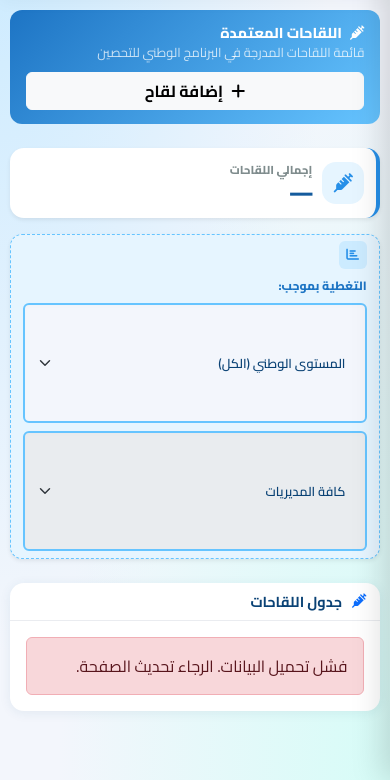
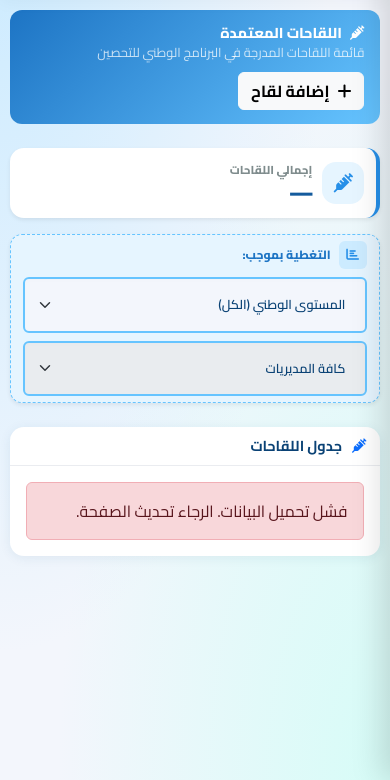
Before and after one commit to None-22/Care4Child, a Django app: page /ministry/vaccines/ in a window 390 px wide. Shown: the part 64-844 px from the top of the page. Run offline with Django 5.2, Linux system fonts and the light colour scheme; the visitor is signed in with stand-in values (Sample User, id 1); data that the repository does not hold is empty; parts of the project's set-up code (start-up, migrations or seed data) failed here and were passed over; some libraries are stand-ins or nearby versions.

Commit message:
Done.....

```diff
--- a/ministry/templates/ministry/children.html
+++ b/ministry/templates/ministry/children.html
@@ -13,7 +13,7 @@
 
 <!-- Stats KPIs -->
 <div class="row g-3 mb-4">
-    <div class="col-md-4">
+    <div class="col-md-4 col-6">
         <div class="ministry-kpi">
             <div class="kpi-icon kpi-ministry-blue"><i class="fas fa-baby"></i></div>
             <div>
@@ -22,7 +22,7 @@
             </div>
         </div>
     </div>
-    <div class="col-md-4">
+    <div class="col-md-4 col-6">
         <div class="ministry-kpi" style="border-right-color: var(--ministry-accent);">
             <div class="kpi-icon kpi-ministry-green"><i class="fas fa-check-circle"></i></div>
             <div>
@@ -31,7 +31,7 @@
             </div>
         </div>
     </div>
-    <div class="col-md-4">
+    <div class="col-md-4 col-6">
         <div class="ministry-kpi" style="border-right-color: var(--ministry-danger);">
             <div class="kpi-icon kpi-ministry-red"><i class="fas fa-hourglass-half"></i></div>
             <div>
--- a/ministry/templates/ministry/vaccines.html
+++ b/ministry/templates/ministry/vaccines.html
@@ -167,7 +167,7 @@
 
 <!-- Stats + Filters + Search row -->
 <div class="row g-3 mb-4">
-    <div class="col-md-3">
+    <div class="col-md-3 col-6">
         <div class="ministry-kpi shadow-sm">
             <div class="kpi-icon kpi-ministry-blue"><i class="fas fa-syringe"></i></div>
             <div>
@@ -176,7 +176,7 @@
             </div>
         </div>
     </div>
-    <div class="col-md-9 d-flex flex-wrap align-items-center gap-3">
+    <div class="col-md-9 col-12 d-flex flex-wrap align-items-center gap-3">
         <!-- Location Filters for Coverage Report -->
         <div class="vac-filter-bar d-flex align-items-center gap-2 shadow-sm" style="flex:1; min-width:300px;">
             <div class="vac-filter-icon">
--- a/static/css/ministry_mobile.css
+++ b/static/css/ministry_mobile.css
@@ -43,14 +43,6 @@
         min-width: unset !important;
         gap: 0.5rem !important;
     }
-
-    .vac-filter-bar select {
-        min-width: unset !important;
-        flex: 1 1 120px;
-    }
-
-    /* Children filters: stack */
-    .d-flex.flex-md-row .input-group { width: 100% !important; }
 }
 
 /* ── MOBILE (≤ 768px) ── */
@@ -78,15 +70,8 @@
         gap: 10px;
     }
 
-    .ministry-banner button,
-    .ministry-banner .btn {
-        width: 100%;
-        justify-content: center;
-    }
-
-    /* Banner with flex-column already — keep buttons full width */
+    /* Banner with flex-column already */
     .ministry-banner .d-flex.gap-2 {
-        width: 100%;
         flex-direction: column;
     }
 
@@ -113,39 +98,22 @@
     .ministry-table th:nth-child(2) {
         position: sticky;
         right: 0;
-        background: #fff;
+        background: var(--sur, #fff);
         z-index: 2;
         box-shadow: -3px 0 6px rgba(0,0,0,0.07);
-    }
-
-    /* ── KPI Cards: عمود واحد ── */
-    .row.g-3 > .col-md-4,
-    .row.g-3 > .col-md-3,
-    .row.g-3 > .col-md-6 {
-        flex: 0 0 100% !important;
-        max-width: 100% !important;
-    }
-
-    /* ── Governorates: stack columns ── */
-    .row.g-4 > .col-lg-6 {
-        flex: 0 0 100% !important;
-        max-width: 100% !important;
+        transform: translateZ(0);
+        -webkit-transform: translateZ(0);
+        will-change: transform;
     }
 
     /* ── Vaccines filter: vertical stack ── */
     .vac-filter-bar {
-        flex-direction: column !important;
-        align-items: stretch !important;
+        flex-wrap: wrap !important;
         min-width: unset !important;
         gap: 0.5rem !important;
     }
 
     .vac-filter-bar .vac-filter-label { font-size: 0.75rem; }
-
-    .vac-filter-bar select.vac-filter-select {
-        min-width: unset !important;
-        width: 100% !important;
-    }
 
     /* Coverage target badge */
     #cov-target-badge { font-size: 0.72rem; }
@@ -171,17 +139,6 @@
 
     .ministry-card-body {
         padding: 12px 14px;
-    }
-
-    /* ── Children page filters ── */
-    #advancedFilters .row.g-2 > div[class*="col-"] {
-        flex: 0 0 50%;
-        max-width: 50%;
-    }
-
-    #advancedFilters .col-md-auto {
-        flex: 0 0 100%;
-        max-width: 100%;
     }
 
     /* ── Pagination ── */
@@ -245,12 +202,6 @@
 
     .ministry-banner h2 { font-size: 0.9rem; }
 
-    /* Children filters: 1 column */
-    #advancedFilters .row.g-2 > div[class*="col-"] {
-        flex: 0 0 100%;
-        max-width: 100%;
-    }
-
     /* Stats badges: smaller */
     .badge { font-size: 0.65rem; }
 
--- a/static/css/registry.css
+++ b/static/css/registry.css
@@ -3,7 +3,10 @@
         right: 0;
         box-shadow: -5px 0 15px rgba(0, 0, 0, 0.08);
         border-right: 1px solid #dee2e6;
-        background-color: #fff;
+        background-color: var(--sur, #fff);
+        transform: translateZ(0);
+        -webkit-transform: translateZ(0);
+        will-change: transform;
     }
 
     th {
--- a/templates/base.html
+++ b/templates/base.html
@@ -35,8 +35,8 @@
     <link rel="stylesheet" href="{% static 'css/style.css' %}?v=15.0">
 
     <!-- Ministry-specific styles (only active when user.is_ministry) -->
-<link rel="stylesheet" href="{% static 'css/base.css' %}">
-<link rel="stylesheet" href="{% static 'css/ministry_mobile.css' %}">
+<link rel="stylesheet" href="{% static 'css/base.css' %}?v=15.3">
+<link rel="stylesheet" href="{% static 'css/ministry_mobile.css' %}?v=15.3">
 {% block extra_head %}{% endblock %}
 </head>
 
--- a/users/templates/users/login.html
+++ b/users/templates/users/login.html
@@ -30,8 +30,8 @@
     <link rel="stylesheet" href="https://cdnjs.cloudflare.com/ajax/libs/font-awesome/6.4.0/css/all.min.css">
 
     <!-- Custom CSS -->
-    <link rel="stylesheet" href="{% static 'css/style.css' %}">
-<link rel="stylesheet" href="{% static 'css/login.css' %}">
+    <link rel="stylesheet" href="{% static 'css/style.css' %}?v=15.3">
+<link rel="stylesheet" href="{% static 'css/login.css' %}?v=15.3">
 <style>
         /* Dark Mode — Login Page */
         [data-theme="dark"] body {
```
Also changed, not shown: static/css/login.css (+33 -0 lines), README_Submission.md (added).
